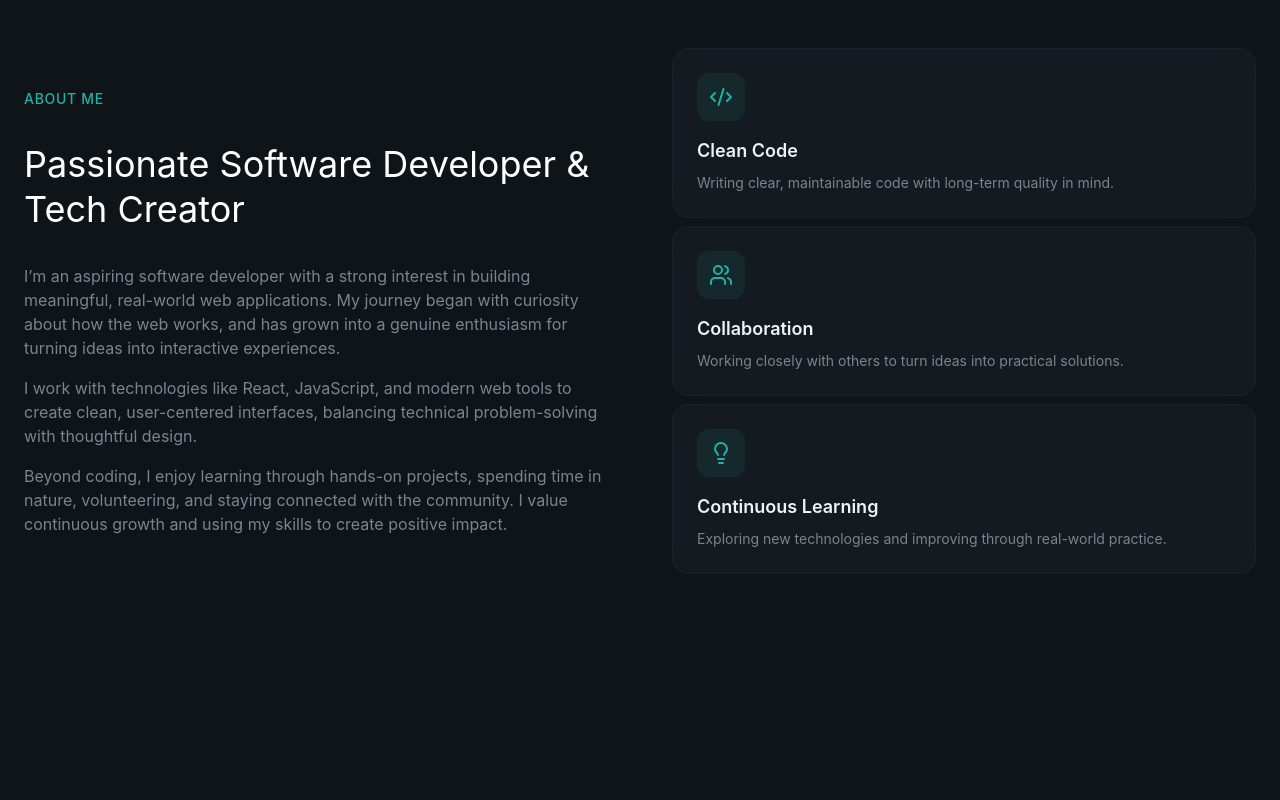
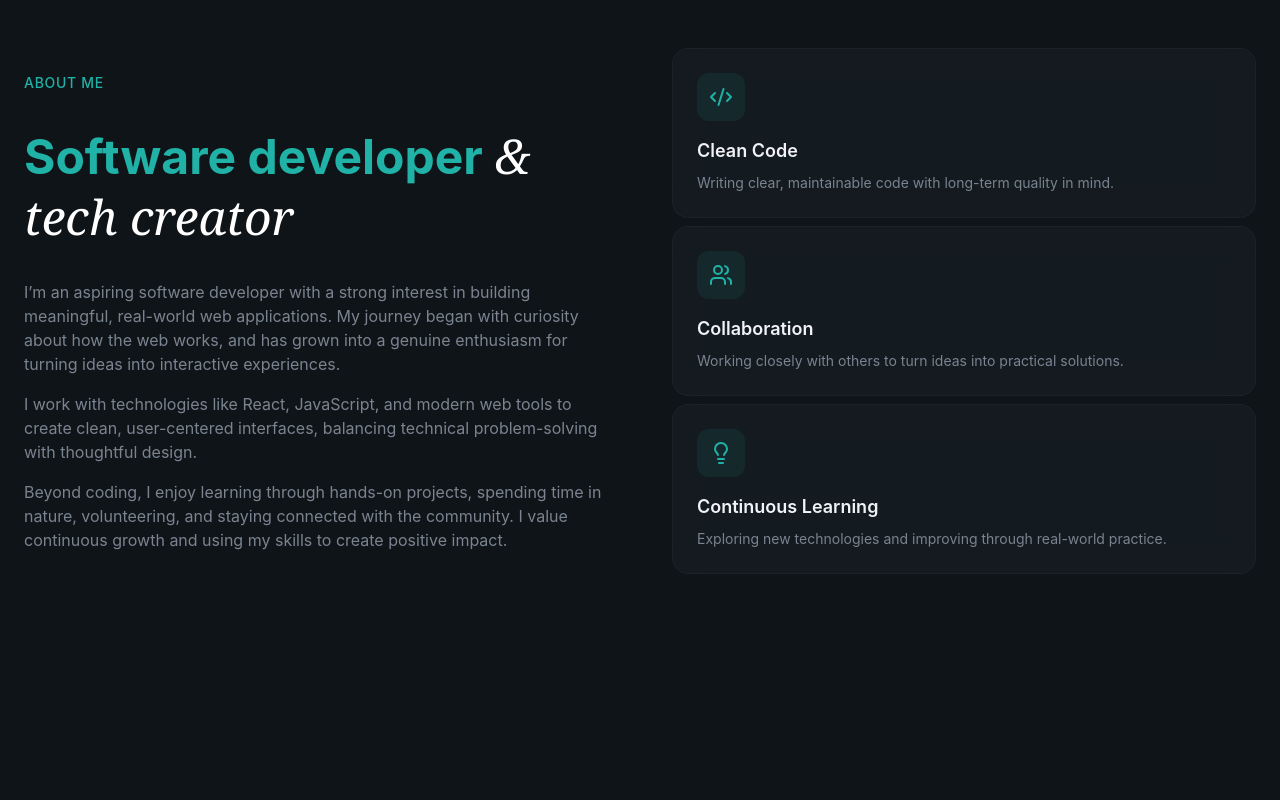
Before and after one commit to yujia10/Personal-Portfolio, a React (Vite) app: page / in a window 1280 px wide. Shown: the part 880-1680 px from the top of the page. Built offline with nearby package versions, Linux system fonts and the light colour scheme.

Commit message:
Unify sention heading styles

```diff
--- a/src/sections/About.jsx
+++ b/src/sections/About.jsx
@@ -35,8 +35,11 @@ export const About = () => {
               </span>
             </div>
 
-            <h2 className="text-3xl md:text-4xl leading-tight animate-fade-in animation-delay-100 text-white">
-              Passionate Software Developer & Tech Creator
+            <h2 className="text-4xl md:text-5xl font-bold leading-tight animate-fade-in animation-delay-100 text-secondary-foreground">
+              Software developer{" "}
+              <span className="font-serif italic font-normal text-white">
+                & tech creator
+              </span>
             </h2>
             <div className="space-y-4 text-muted-foreground animate-fade-in animation-delay-200">
               <p>
--- a/src/sections/Contact.jsx
+++ b/src/sections/Contact.jsx
@@ -73,9 +73,9 @@ export const Contact = () => {
             Get In Touch
           </span>
           <h2 className="text-4xl md:text-5xl font-bold mt-4 mb-6 animate-fade-in animation-delay-100 text-secondary-foreground">
-            Open to{" "}
+            Connect{" "}
             <span className="font-serif italic font-normal text-white">
-              opportunities.
+              with me
             </span>
           </h2>
         </div>
```
